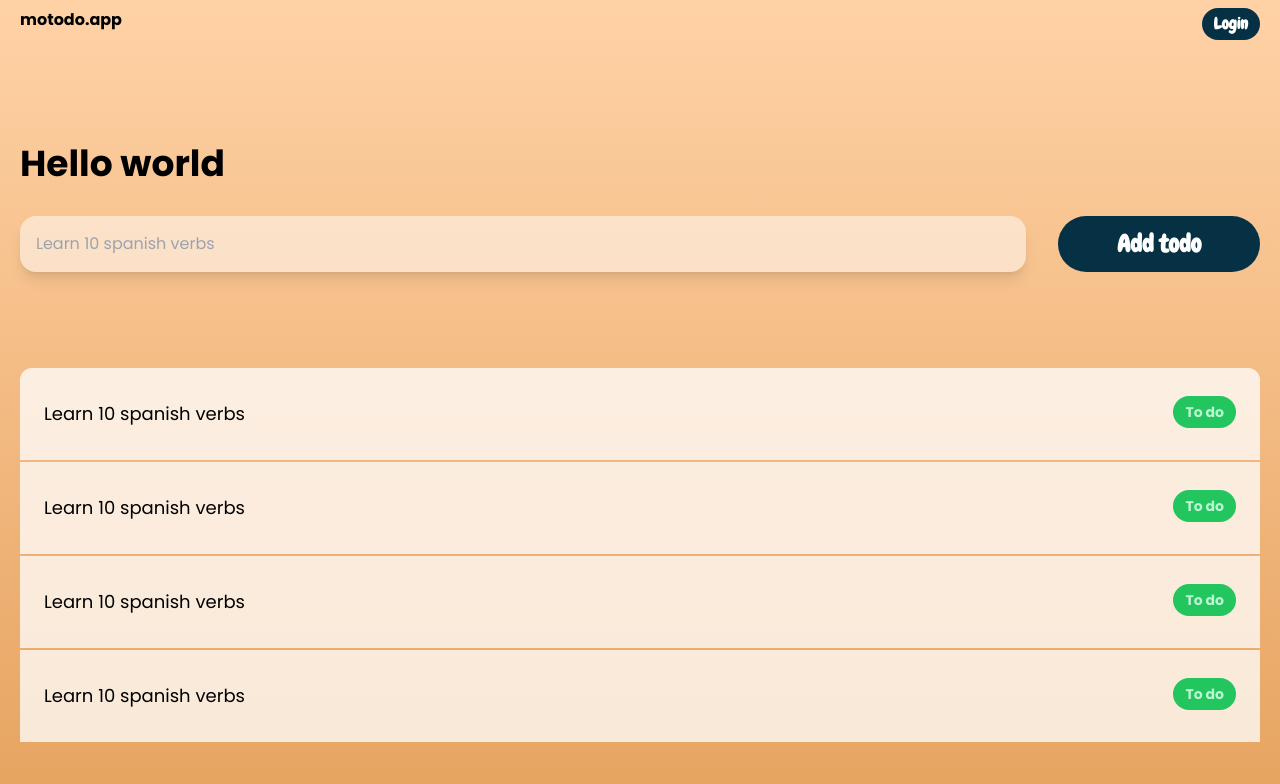
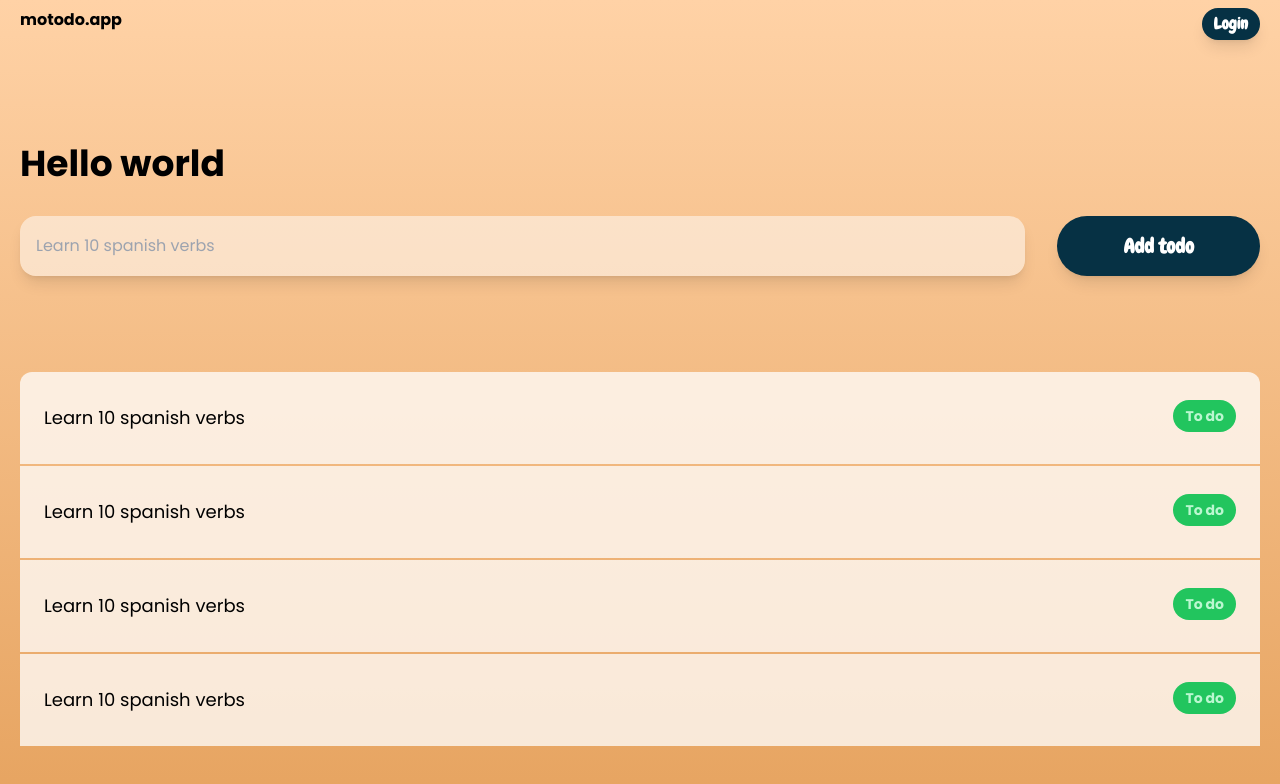
Before and after one commit to MogliCodes/motodo.app, a Nuxt app: page / in a window 1280 px wide. Shown: the top 784 px of the page. Built offline with nearby package versions, Linux system fonts and the light colour scheme.

Commit message:
feat(BaseButton): add shadow

```diff
--- a/components/base/BaseButton.vue
+++ b/components/base/BaseButton.vue
@@ -1,5 +1,5 @@
 <template>
-    <button class="inline-block rounded-full bg-mc-blue py-1 px-3 font-display font-bold text-white" :class="{'p-8': props.isLarge}">
+    <button class="shadow-lg  inline-block rounded-full bg-mc-blue py-1 px-3 font-display font-bold text-white hover:bg-mc-lightblue" :class="{'py-4 px-8 text-xl': props.isLarge}">
         {{ props.text }}
     </button>
 </template>
```
